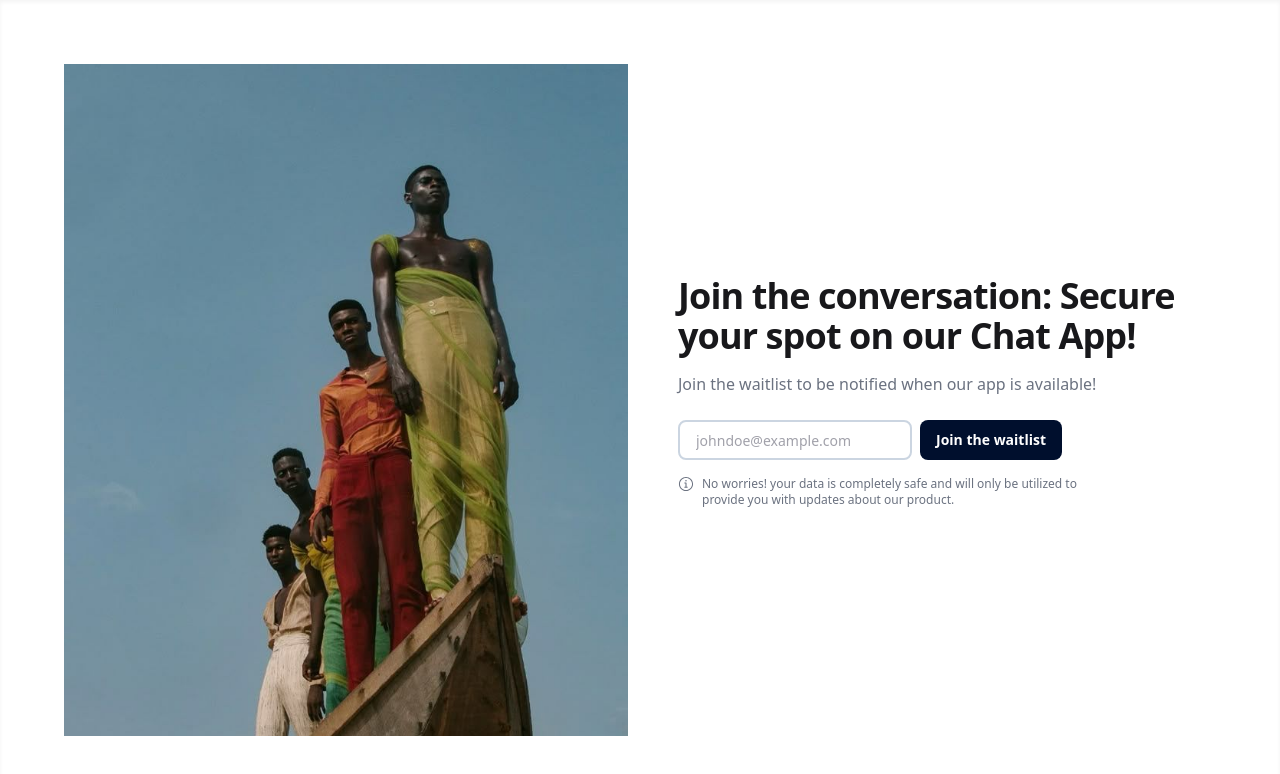
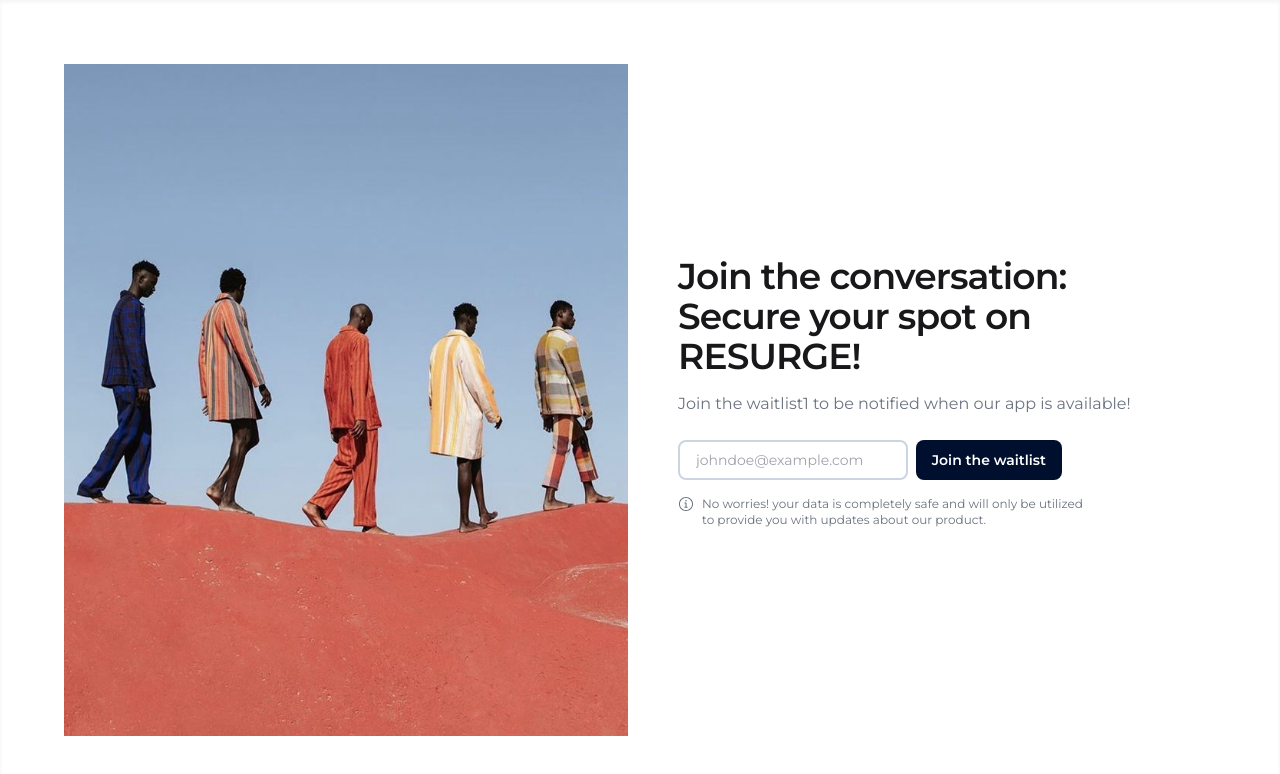
Before and after one commit to deralph/RESURGE, a React (Vite) app: page / in a window 1280 px wide. Shown: the top 774 px of the page. Built offline with nearby package versions, Linux system fonts and the light colour scheme.

Commit message:
replace image

```diff
--- a/src/components/Waitlist.tsx
+++ b/src/components/Waitlist.tsx
@@ -1,6 +1,6 @@
 // import { collection, addDoc } from "firebase/firestore";
 // import { db } from "../firebase"; // Adjust the path to your firebase.js
-import waitlist from "../assets/waitlist.jpg";
+import waitlist1 from "../assets/waitlist1.jpg";
 import { Toaster } from "react-hot-toast";
 import EmailForm from "../components/EmailForm";
 export default function Home() {
@@ -8,22 +8,22 @@
     <>
       <Toaster />
 
-      <section className="w-screen h-screen flex flex-col lg:flex-row  gap-6 p-[5%] shadow-inner ">
+      <section className="font-montserrat w-screen h-screen flex flex-col lg:flex-row justify-center items-center gap-6 p-[5%] shadow-inner ">
         {/* <div className="md:h-full h-80 bg-[#FCD0A1] relative overflow-hidden"> */}
         <img
-          src={waitlist}
+          src={waitlist1}
           alt="Mobile App Screenshots"
-          className="object-fit lg:object-cover h-40 lg:h-auto  lg:basis-1/2"
+          className="object-cover w-full h-40 lg:h-full  lg:basis-1/2"
         />
         {/* </div> */}
 
         <main className="flex flex-col gap-8 justify-center items-center lg:basis-1/2">
           <div className="">
             <h1 className="font-semibold tracking-tight text-zinc-900 text-3xl leading-tight md:text-4xl max-w-lg">
-              Join the conversation: Secure your spot on our Chat App!
+              Join the conversation: Secure your spot on RESURGE!
             </h1>
             <p className="text-gray-500 py-4">
-              Join the waitlist to be notified when our app is available!
+              Join the waitlist1 to be notified when our app is available!
             </p>
 
             <EmailForm />
```
